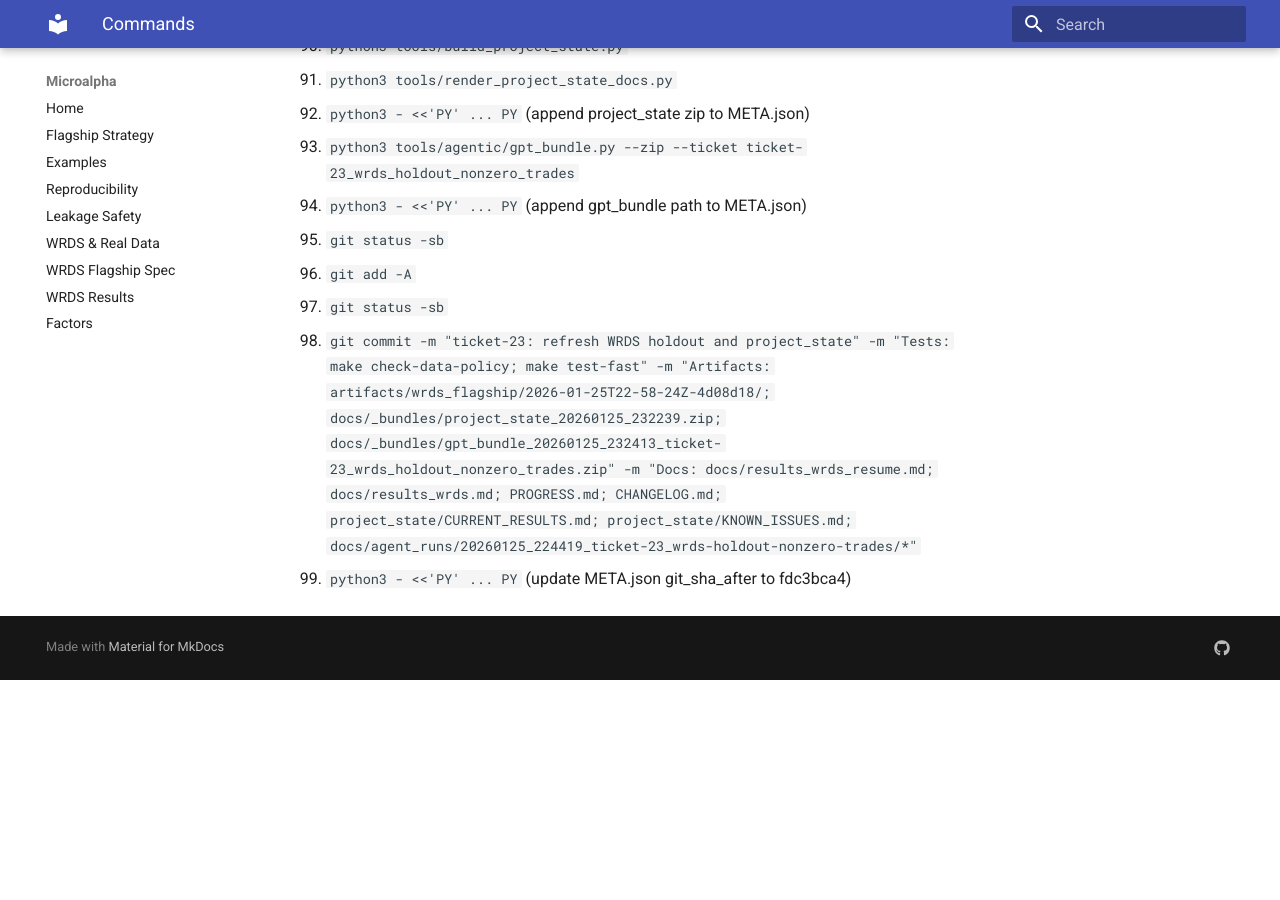
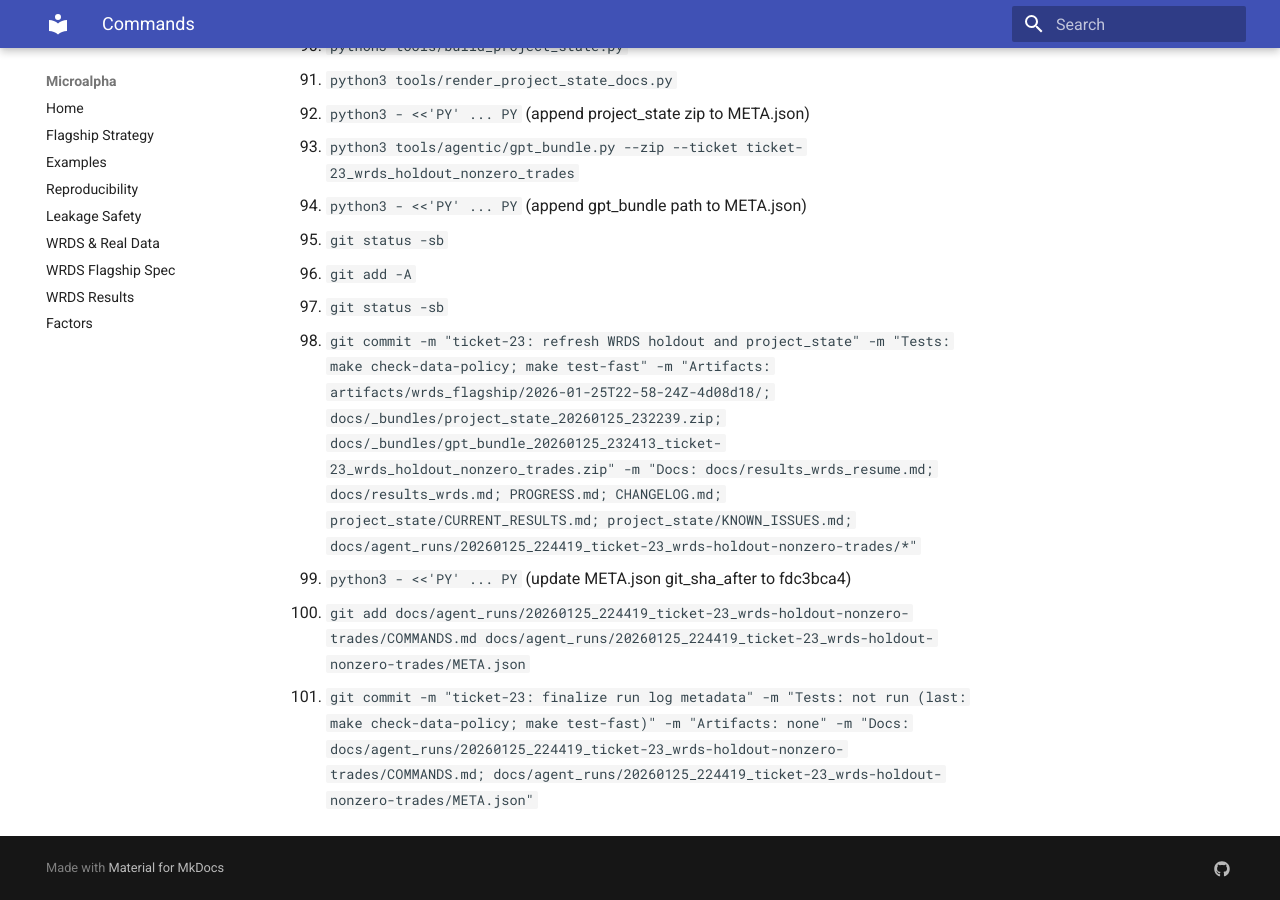
Before and after one commit to MateoBodon/microalpha, an MkDocs documentation site: the page built from docs/agent_runs/20260125_224419_ticket-23_wrds-holdout-nonzero-trades/COMMANDS.md, in a window 1280 px wide and 900 px high, scrolled down 3264 px. Built offline with MkDocs 1.6.1 and Material for MkDocs 9.7.7, drawn with Linux system fonts in a browser that asks for light colours; before the commit the page ends 3944 px from its top, so only the background shows below that.

Commit message:
ticket-23: log run commands
Tests: not run (last: make check-data-policy; make test-fast)

Artifacts: none

Docs: docs/agent_runs/20260125_224419_ticket-23_wrds-holdout-nonzero-trades/COMMANDS.md

```diff
--- a/docs/agent_runs/20260125_224419_ticket-23_wrds-holdout-nonzero-trades/COMMANDS.md
+++ b/docs/agent_runs/20260125_224419_ticket-23_wrds-holdout-nonzero-trades/COMMANDS.md
@@ -99,3 +99,5 @@
 97. `git status -sb`
 98. `git commit -m "ticket-23: refresh WRDS holdout and project_state" -m "Tests: make check-data-policy; make test-fast" -m "Artifacts: artifacts/wrds_flagship/2026-01-25T22-58-24Z-4d08d18/; docs/_bundles/project_state_20260125_232239.zip; docs/_bundles/gpt_bundle_20260125_232413_ticket-23_wrds_holdout_nonzero_trades.zip" -m "Docs: docs/results_wrds_resume.md; docs/results_wrds.md; PROGRESS.md; CHANGELOG.md; project_state/CURRENT_RESULTS.md; project_state/KNOWN_ISSUES.md; docs/agent_runs/20260125_224419_ticket-23_wrds-holdout-nonzero-trades/*"`
 99. `python3 - <<'PY' ... PY` (update META.json git_sha_after to fdc3bca4)
+100. `git add docs/agent_runs/20260125_224419_ticket-23_wrds-holdout-nonzero-trades/COMMANDS.md docs/agent_runs/20260125_224419_ticket-23_wrds-holdout-nonzero-trades/META.json`
+101. `git commit -m "ticket-23: finalize run log metadata" -m "Tests: not run (last: make check-data-policy; make test-fast)" -m "Artifacts: none" -m "Docs: docs/agent_runs/20260125_224419_ticket-23_wrds-holdout-nonzero-trades/COMMANDS.md; docs/agent_runs/20260125_224419_ticket-23_wrds-holdout-nonzero-trades/META.json"`
```
